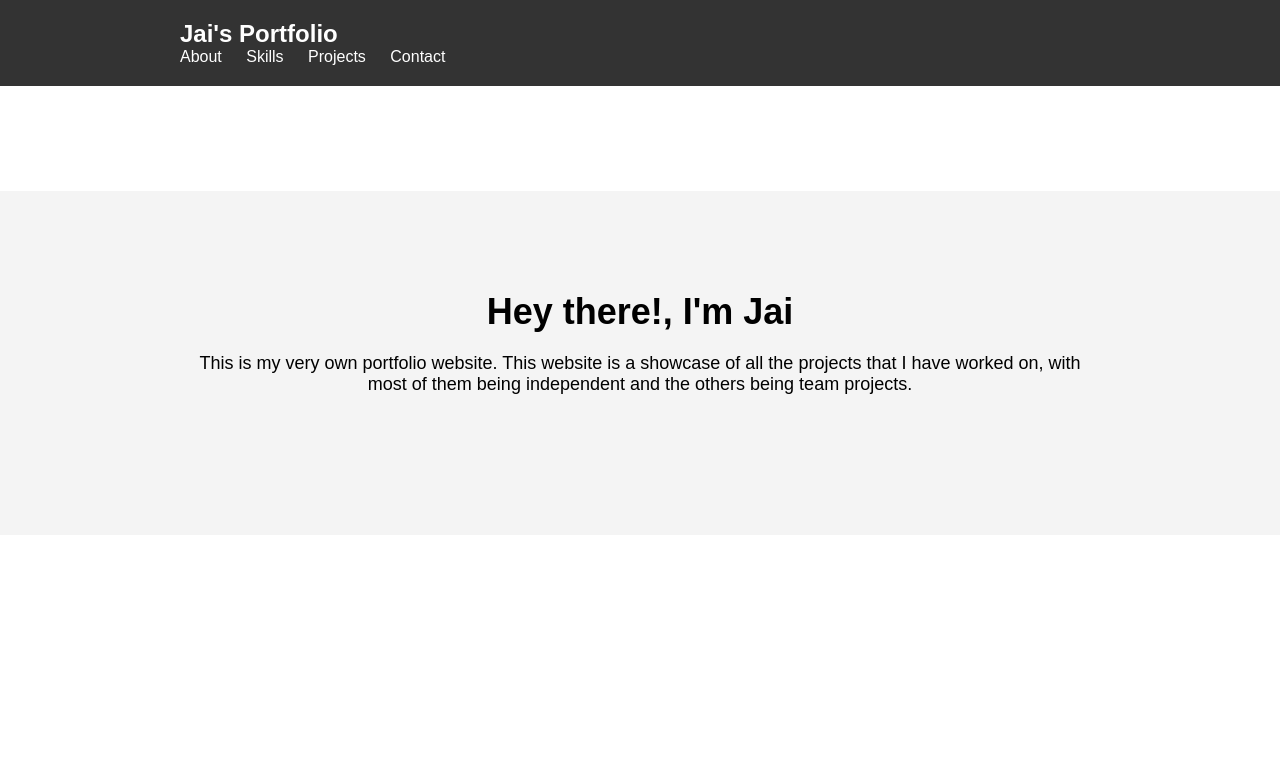
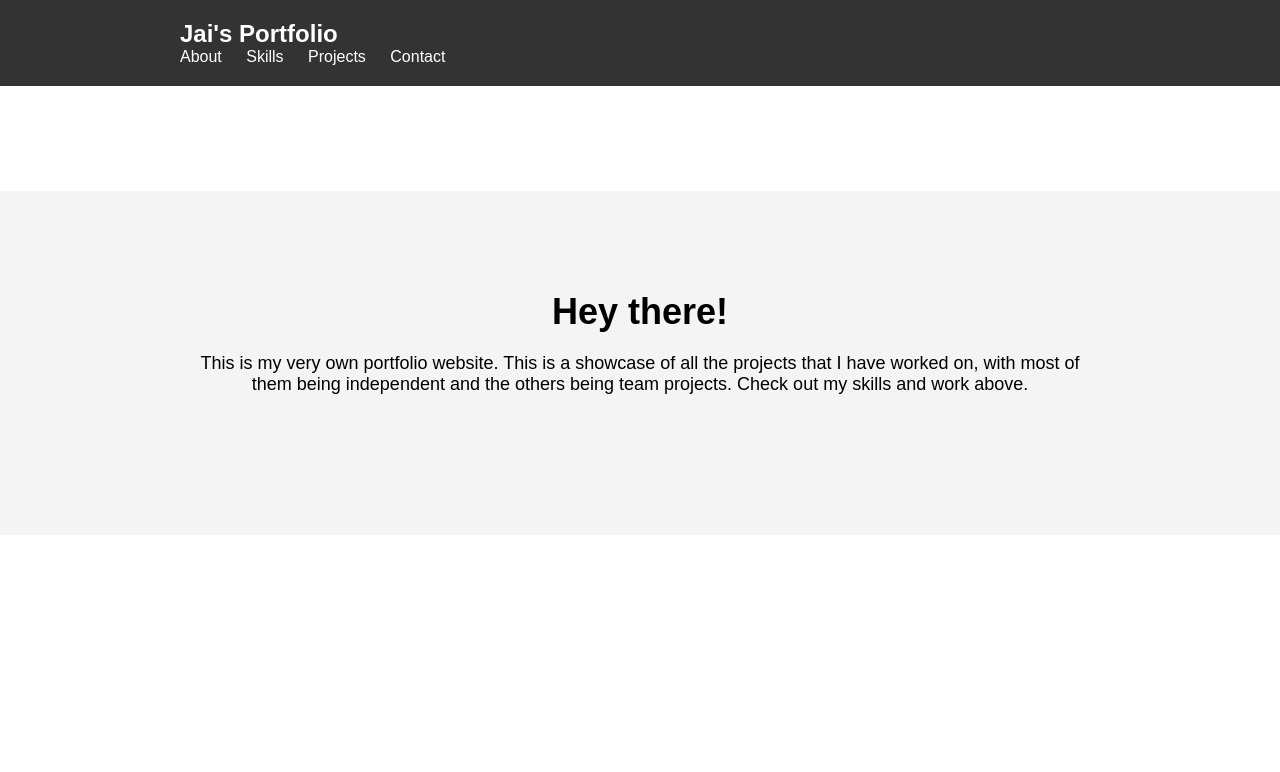
Before and after one commit to Jai1911/Portfolio-website, a plain HTML site: page index.html in a window 1280 px wide. Shown: the top 772 px of the page. Drawn offline with Linux system fonts and the light colour scheme.

Commit message:
Update index.html

```diff
--- a/index.html
+++ b/index.html
@@ -25,9 +25,10 @@
 
     <section id="hero">
         <div class="container">
-            <h2>Hey there!, I'm Jai</h2>
-            <p>This is my very own portfolio website. This website is a showcase of all the projects that I have
+            <h2>Hey there!</h2>
+            <p>This is my very own portfolio website. This is a showcase of all the projects that I have
                 worked on, with most of them being independent and the others being team projects.
+                Check out my skills and work above.
             </p>
 
         </div>
```
